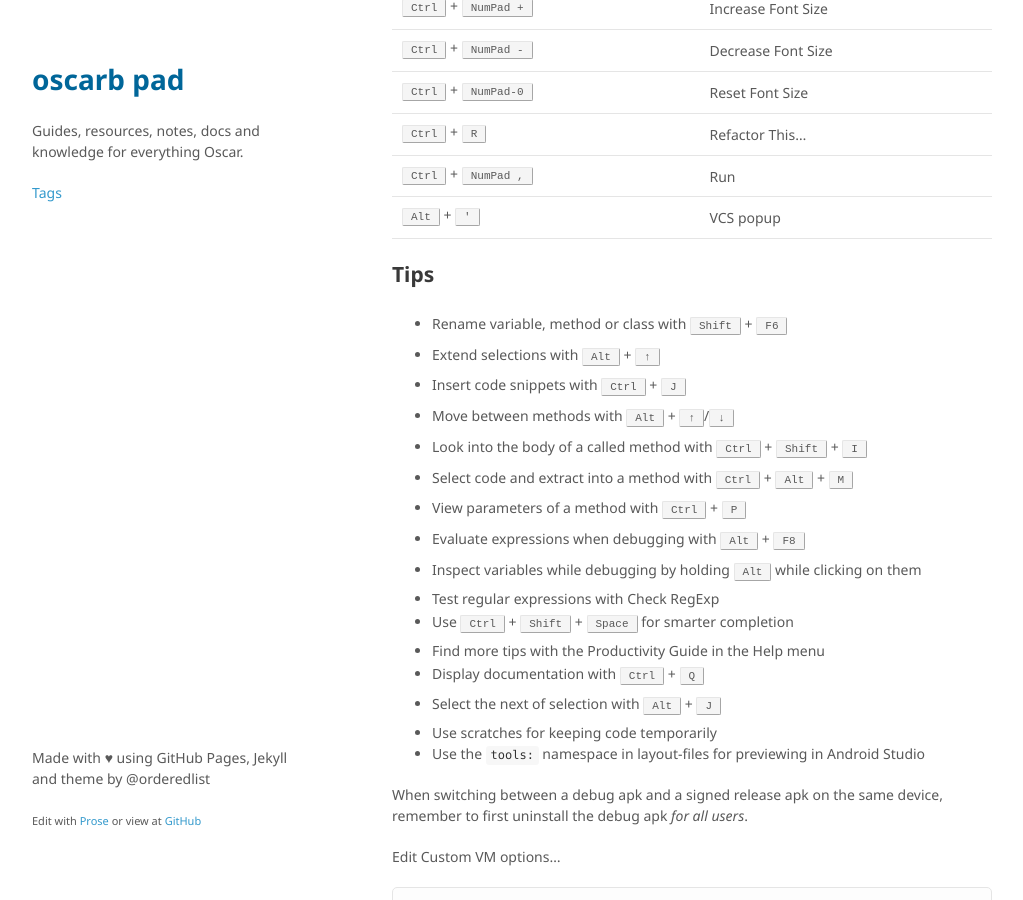
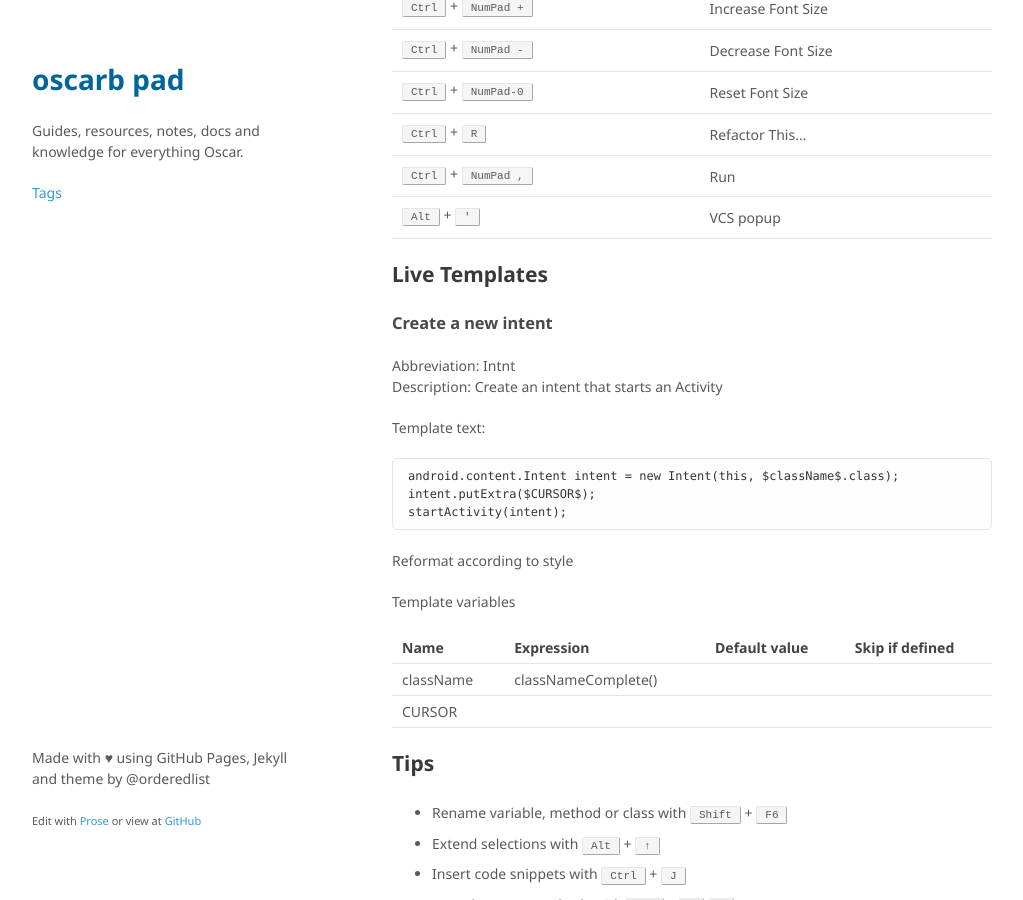
Before and after one commit to oscarb/pad, a Jekyll site: the page built from _docs/android-studio.md, in a window 1280 px wide and 900 px high, scrolled down 1308 px. Shown: the whole window, without its empty margins (128-1151 px from the left). Built offline with Jekyll 4.4.1, drawn with Linux system fonts in a browser that asks for light colours; some web fonts are replaced.

Commit message:
Updated android-studio.md

````diff
--- a/_docs/android-studio.md
+++ b/_docs/android-studio.md
@@ -71,6 +71,28 @@ Shortcut | Action
 <kbd>Alt</kbd> + <kbd>'</kbd> | VCS popup
 
 
+## Live Templates
+
+### Create a new intent
+
+Abbreviation: Intnt
+Description: Create an intent that starts an Activity
+
+Template text:
+```
+android.content.Intent intent = new Intent(this, $className$.class);
+intent.putExtra($CURSOR$);
+startActivity(intent);
+```
+
+Reformat according to style
+
+Template variables
+
+Name | Expression | Default value | Skip if defined
+-----|------------|---------------|-----------------
+className | classNameComplete() | |
+CURSOR | | |
 
 
 ## Tips
````
